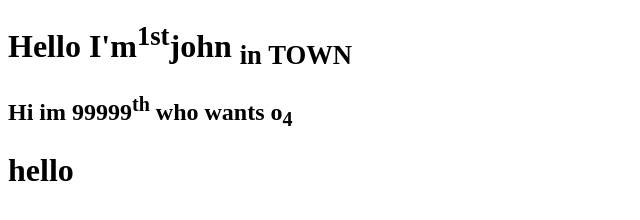
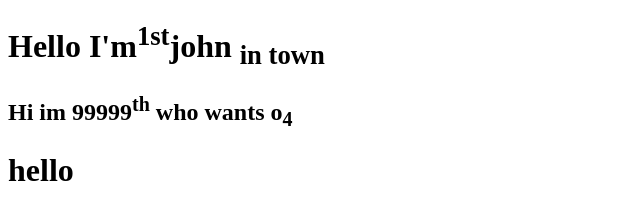
Before and after one commit to MaheshMadushan/test, a plain HTML site: page subelements.html in a window 1280 px wide. Shown: the full height of the page, 0-640 px from the left. Drawn offline with Linux system fonts and the light colour scheme.

Commit message:
undoing dumb shit

```diff
--- a/subelements.html
+++ b/subelements.html
@@ -6,7 +6,7 @@
     <title>Document</title>
 
     <h1>Hello I'm<sup>1st</sup>john
-        <sub>in TOWN</sub></h1><!--1st and o2-->
+        <sub>in town</sub></h1><!--1st and o2-->
 
         <h2>Hi im 99999<sup>th</sup> who wants o<sub>4</sub></h2>
 		<h1 color : red;>hello</h1>
```
